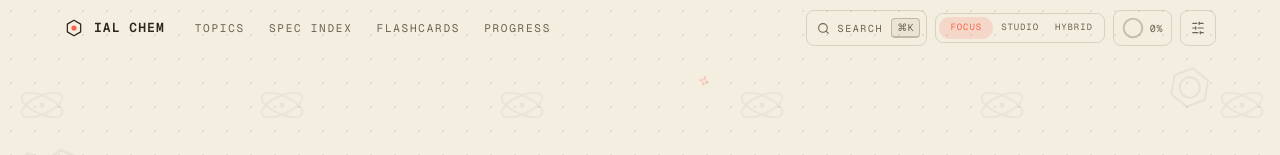
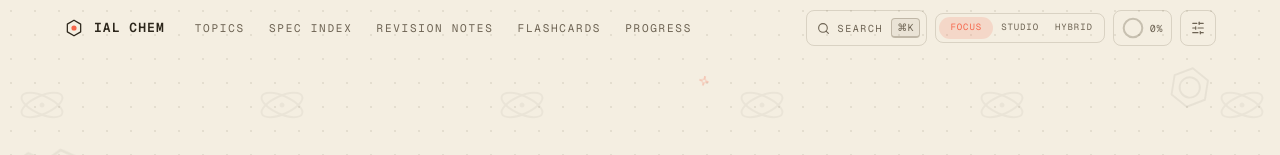
Before and after one commit to Cryptic-Corsair/ch_t1to10, a Next.js app: page / in a window 1280 px wide. Shown: the top 155 px of the page. Built offline with nearby package versions, Linux system fonts and the light colour scheme.

Commit message:
2e2d71ee-370a-4661-9dc5-22a805b9d015

```diff
--- a/src/components/site/chrome.tsx
+++ b/src/components/site/chrome.tsx
@@ -11,7 +11,8 @@ import type { TopicData } from '@/lib/site/types'
 
 const LINKS: { label: string; to: string; match: (r: Route) => boolean }[] = [
   { label: 'Topics', to: '/topics', match: (r) => r.name === 'topics' || r.name === 'topic' },
-  { label: 'Spec index', to: '/spec', match: (r) => r.name === 'spec' || r.name === 'notes' },
+  { label: 'Spec index', to: '/spec', match: (r) => r.name === 'spec' },
+  { label: 'Revision notes', to: '/notes', match: (r) => r.name === 'notes' },
   { label: 'Flashcards', to: '/flashcards', match: (r) => r.name === 'flashcards' || r.name === 'deck' },
   { label: 'Progress', to: '/progress', match: (r) => r.name === 'progress' },
 ]
@@ -298,7 +299,8 @@ function MobileMenu({
 
   const pages = [
     { label: 'Topics', to: '/topics', active: route.name === 'topics' || route.name === 'topic' },
-    { label: 'Spec index', to: '/spec', active: route.name === 'spec' || route.name === 'notes' },
+    { label: 'Spec index', to: '/spec', active: route.name === 'spec' },
+    { label: 'Revision notes', to: '/notes', active: route.name === 'notes' },
     { label: 'Flashcards', to: '/flashcards', active: route.name === 'flashcards' || route.name === 'deck' },
     { label: 'Progress', to: '/progress', active: route.name === 'progress' },
     { label: 'Control room', to: '/settings', active: route.name === 'settings' },
@@ -683,7 +685,7 @@ function TerminalFooter({ go }: { go: (to: string) => void }) {
         <div>
           <p className="mono mb-4 text-[10px] uppercase tracking-[0.2em] text-faint">Site</p>
           <ul className="space-y-2.5">
-            {[['Topics', '/topics'], ['Spec index', '/spec'], ['Flashcards', '/flashcards'], ['Progress', '/progress'], ['Control room', '/settings']].map(([label, to]) => (
+            {[['Topics', '/topics'], ['Spec index', '/spec'], ['Revision notes', '/notes'], ['Flashcards', '/flashcards'], ['Progress', '/progress'], ['Control room', '/settings']].map(([label, to]) => (
               <li key={to}>
                 <a href={`#${to}`} onClick={(e) => { e.preventDefault(); go(to) }} className="mono text-[12px] text-muted t-fast hover:text-acc focus-visible:outline-acc">
                   {label}
@@ -734,7 +736,7 @@ function LabFooter({ go }: { go: (to: string) => void }) {
             <div>
               <p className="mb-3 text-[10px] font-semibold uppercase tracking-[0.2em] text-faint" style={{ fontFamily: 'var(--font-grotesk), sans-serif' }}>Site</p>
               <ul className="space-y-2">
-                {[['Topics', '/topics'], ['Spec index', '/spec'], ['Flashcards', '/flashcards'], ['Progress', '/progress'], ['Control room', '/settings']].map(([label, to]) => (
+                {[['Topics', '/topics'], ['Spec index', '/spec'], ['Revision notes', '/notes'], ['Flashcards', '/flashcards'], ['Progress', '/progress'], ['Control room', '/settings']].map(([label, to]) => (
                   <li key={to}>
                     <a href={`#${to}`} onClick={(e) => { e.preventDefault(); go(to) }} className="text-[12.5px] text-muted t-fast hover:text-acc">{label}</a>
                   </li>
--- a/src/components/site/command-palette.tsx
+++ b/src/components/site/command-palette.tsx
@@ -64,7 +64,7 @@ export function CommandPalette({
       { id: 'p-home', group: 'Pages', label: 'Home', hint: '~', run: () => go('/') },
       { id: 'p-topics', group: 'Pages', label: 'All topics', hint: '/topics', run: () => go('/topics') },
       { id: 'p-spec', group: 'Pages', label: 'Spec index', hint: '/spec', run: () => go('/spec') },
-      { id: 'p-notes', group: 'Pages', label: 'Custom notes', hint: '/notes', run: () => go('/notes') },
+      { id: 'p-notes', group: 'Pages', label: 'Revision notes', hint: '/notes', run: () => go('/notes') },
       { id: 'p-cards', group: 'Pages', label: 'Flashcard decks', hint: '/flashcards', run: () => go('/flashcards') },
       { id: 'p-progress', group: 'Pages', label: 'Progress dashboard', hint: '/progress', run: () => go('/progress') },
     ]
--- a/src/components/site/custom-notes.tsx
+++ b/src/components/site/custom-notes.tsx
@@ -1,7 +1,7 @@
 'use client'
 
 /*
- * CUSTOM NOTES — the revision set you build yourself. Tick spec points in
+ * REVISION NOTES — the set you build yourself. Tick spec points in
  * the spec index and this page gathers the full notes behind them: every
  * selected point's sections, in syllabus order, rendered whole. Sections
  * can be ticked off as read, the verbatim statements can be hidden for a
@@ -47,7 +47,7 @@ export function CustomNotes({
 
   /* plain-text export of the whole set, for pasting into a doc or a message */
   const exportText = useMemo(() => {
-    const lines: string[] = ['IAL Chemistry — custom revision set']
+    const lines: string[] = ['IAL Chemistry — revision notes']
     lines.push(`${picks.length} spec point${picks.length === 1 ? '' : 's'} · ${sectionCount} section${sectionCount === 1 ? '' : 's'}`)
     for (const g of groups) {
       lines.push('', `— Topic ${pad2(g.topic.number)} · ${g.topic.title} —`)
@@ -65,9 +65,9 @@ export function CustomNotes({
   return (
     <div className="mx-auto max-w-[900px] px-6 pb-20 pt-12">
       {/* ---------- masthead ---------- */}
-      <p className="eyebrow">{eyebrowText(mode, 'Revision set')}</p>
+      <p className="eyebrow">{eyebrowText(mode, 'Your set')}</p>
       <h1 className="mt-4 text-3xl font-semibold tracking-tight sm:text-4xl">
-        Custom <span className="serif-accent text-acc">notes</span>.
+        Revision <span className="serif-accent text-acc">notes</span>.
       </h1>
       {picks.length > 0 ? (
         <p className="mt-3 max-w-2xl text-[15px] leading-relaxed text-muted">
--- a/src/components/site/revision-sets.tsx
+++ b/src/components/site/revision-sets.tsx
@@ -3,7 +3,7 @@
 /*
  * REVISION SETS — save the current selection of spec points under a name,
  * reload it whenever the revision mood strikes. One popover shared by the
- * spec index and the custom notes pages, so sets are always within reach.
+ * spec index and the revision notes pages, so sets are always within reach.
  */
 
 import React, { useEffect, useRef, useState } from 'react'
--- a/src/components/site/spec-index.tsx
+++ b/src/components/site/spec-index.tsx
@@ -91,9 +91,9 @@ export function SpecIndex({
         Every assessment statement from the 2018 specification, quoted verbatim —
         all {index.length} points across topics 1–10. Tick the points you want, save the selection
         as a named set for later, and the full notes behind every ticked point are pulled together
-        at{' '}
+        in{' '}
         <button onClick={() => go('/notes')} className="text-acc underline decoration-acc/40 underline-offset-2 t-fast hover:decoration-acc">
-          custom notes
+          revision notes
         </button>
         .
       </p>
@@ -117,11 +117,11 @@ export function SpecIndex({
             )}
             <BtnSolid
               onClick={() => go('/notes')}
-              ariaLabel="Build custom notes from the selected points"
+              ariaLabel="Open the revision notes built from the selected points"
               className={picks.length === 0 ? 'pointer-events-none opacity-40' : ''}
             >
               <NotebookPen size={14} />
-              Custom notes{picks.length > 0 ? ` · ${picks.length}` : ''}
+              Revision notes{picks.length > 0 ? ` · ${picks.length}` : ''}
             </BtnSolid>
           </div>
         </div>
--- a/src/lib/site/spec.ts
+++ b/src/lib/site/spec.ts
@@ -1,5 +1,5 @@
 // Specification index — the assessment statements, worded exactly as the
-// specification words them, plus the machinery behind custom revision notes.
+// specification words them, plus the machinery behind the revision notes page.
 //
 // Every topic ships a "specification-map" section holding a two-column table
 // (Spec | Assessment statement) lifted verbatim from the Edexcel 2018 spec.
@@ -89,7 +89,7 @@ export function buildSpecIndex(topics: TopicData[]): SpecPoint[] {
   return out
 }
 
-// ---------- custom notes ----------
+// ---------- revision notes (sections behind picked points) ----------
 
 export interface CustomSection {
   topic: TopicData
--- a/src/lib/site/stores.ts
+++ b/src/lib/site/stores.ts
@@ -198,7 +198,7 @@ export const useCards = create<CardsState>()(
 )
 
 // ============================================================
-// SPEC PICKS — the points behind custom revision notes
+// SPEC PICKS — the points behind the revision notes page
 // ============================================================
 
 export interface SpecSet {
```
